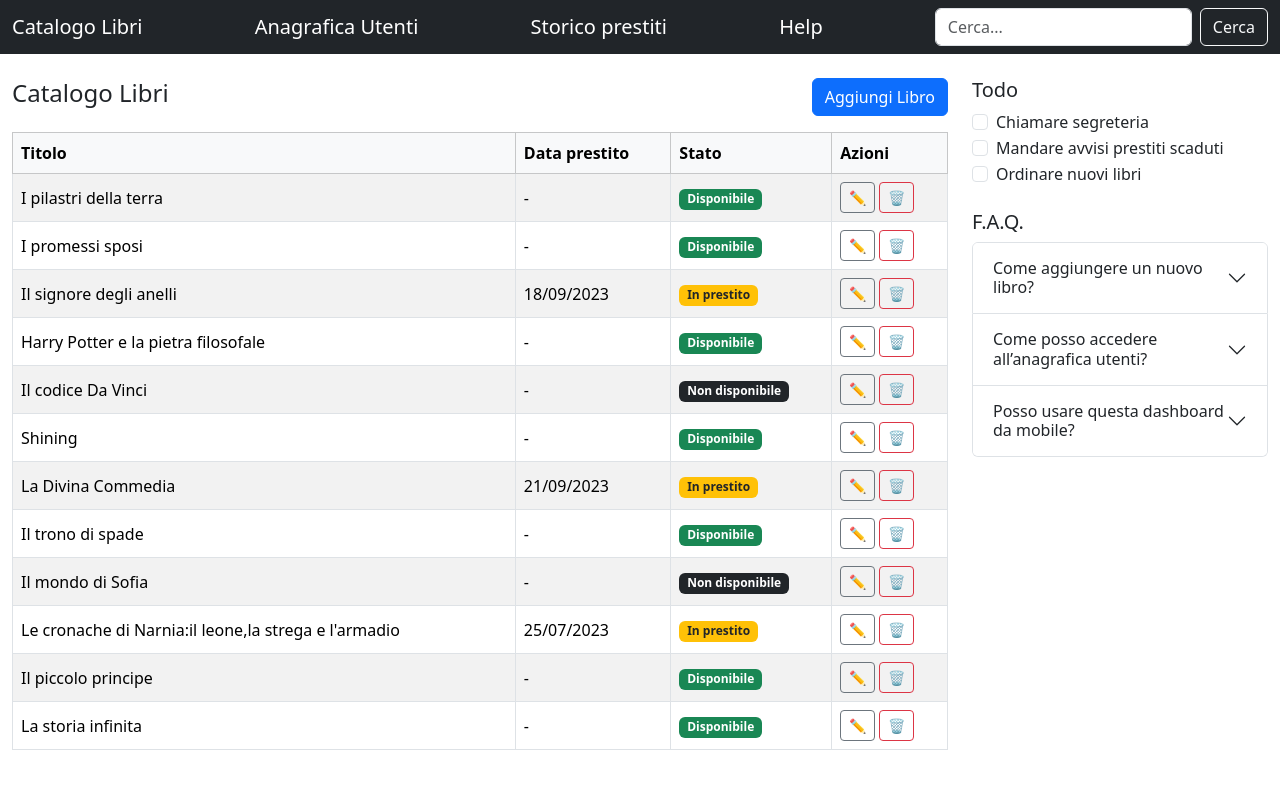
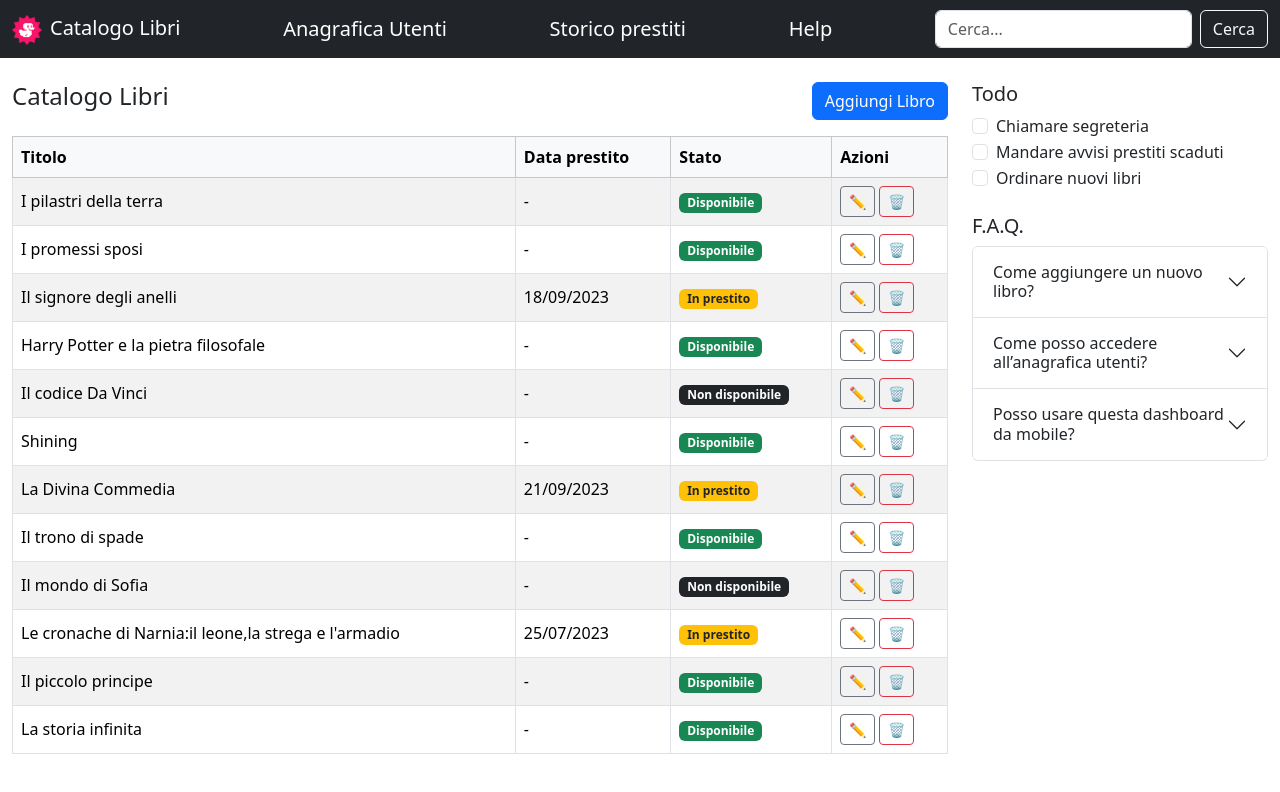
Before and after one commit to Baldanz00/html-css-bootstrap-dashboard, a plain HTML site: page index.html in a window 1280 px wide. Drawn offline with nearby package versions, Linux system fonts and the light colour scheme.

Commit message:
add logo.png

```diff
--- a/index.html
+++ b/index.html
@@ -11,7 +11,8 @@
   <!-- Navbar -->
   <nav class="navbar navbar-dark bg-dark">
     <div class="container-fluid">
-      <span class="navbar-brand mb-0 h1">Catalogo Libri</span>
+      <a class="navbar-brand d-file align-items-center" href="#">
+        <img src="./img/logo.png.png" alt="logo" width="30" class="me-2">Catalogo Libri</a>
       <span class="navbar-brand mb-0 h2">Anagrafica Utenti</span>
       <span class="navbar-brand mb-0 h2">Storico prestiti</span>
       <span class="navbar-brand mb-0 h2">Help</span>
@@ -20,16 +21,7 @@
         <button class="btn btn-outline-light" type="submit">Cerca</button>
       </form>
     </div>
-    <!-- Aggiungo il logo
-    <nav class="navbar bg-body-tertiary">
-        <div class="container">
-          <a class="navbar-brand" href="#">
-            <img src="./img/duck.png" alt="Bootstrap" width="30" height="24">
-          </a>
-        </div>
-      </nav> -->
   </nav>
-
   <div class="container-fluid mt-4">
     <div class="row">
       <!-- Tabella Libri -->
```
Also changed, not shown: img/logo.png.png (added).
